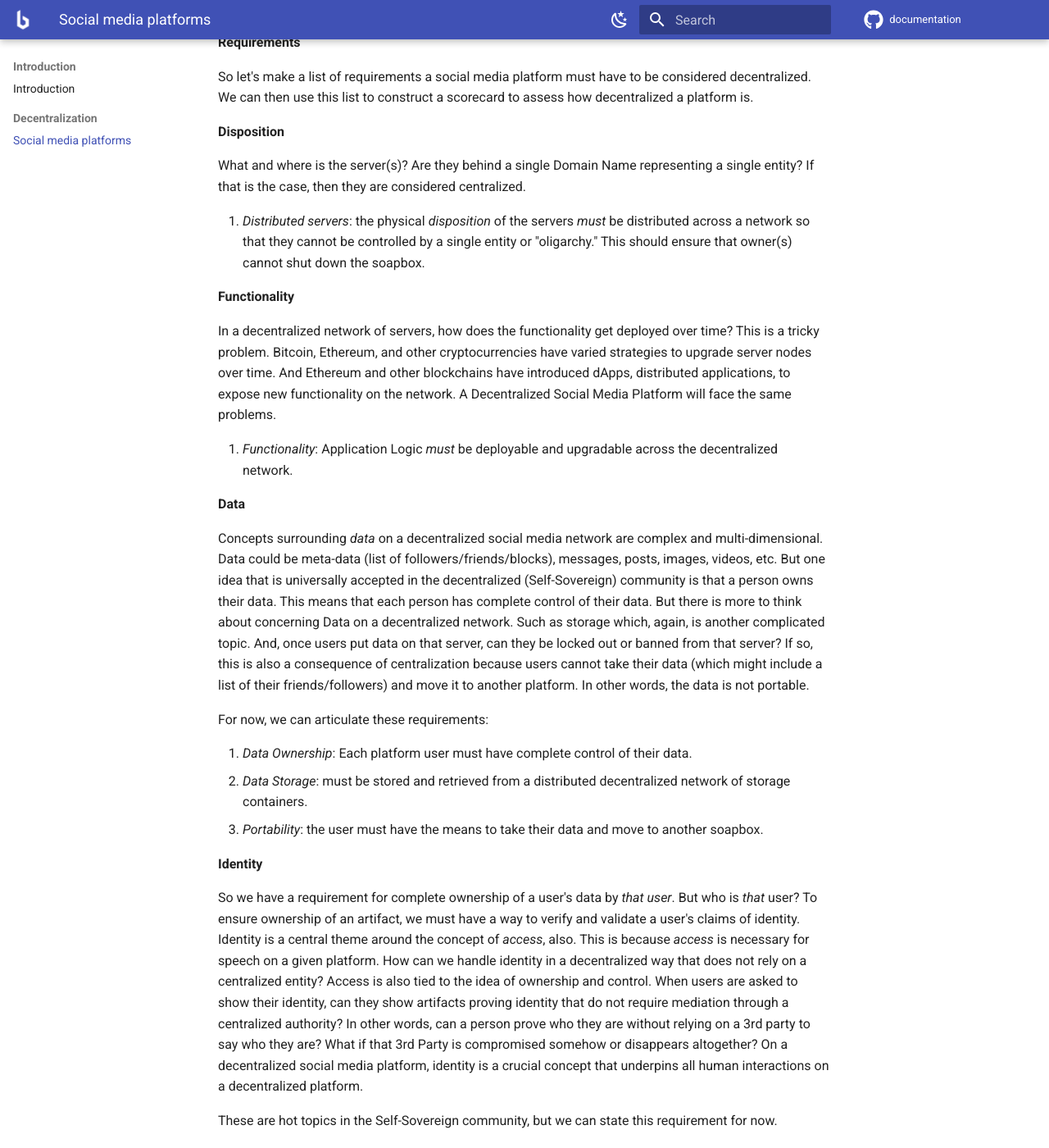
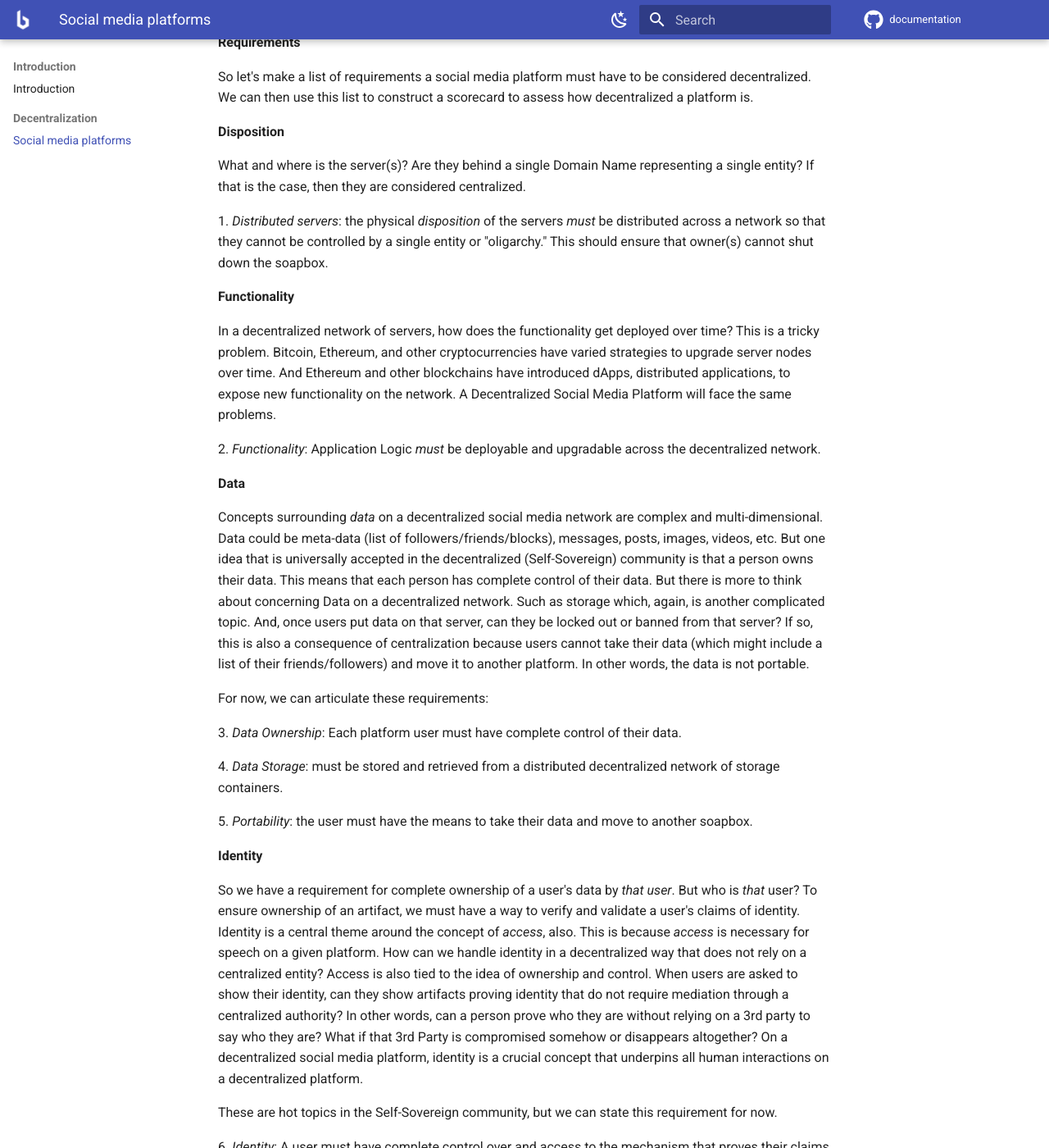
Before and after one commit to block-core/documentation, an MkDocs documentation site: the page built from docs/decentralization/social-media/social-media-platforms.md, in a window 1280 px wide and 1400 px high, scrolled down 1614 px. Shown: the whole window at 82% size. Built offline with MkDocs 1.6.1 and Material for MkDocs 9.7.7, drawn with Linux system fonts in a browser that asks for light colours; comment, search, counter and statistics services are not loaded.

Commit message:
Fix the numbered list formatting

```diff
--- a/docs/decentralization/social-media/social-media-platforms.md
+++ b/docs/decentralization/social-media/social-media-platforms.md
@@ -30,13 +30,13 @@ So let&#39;s make a list of requirements a social media platform must have to be
 
 What and where is the server(s)? Are they behind a single Domain Name representing a single entity? If that is the case, then they are considered centralized.
 
-1. _Distributed servers_: the physical _disposition_ of the servers _must_ be distributed across a network so that they cannot be controlled by a single entity or &quot;oligarchy.&quot; This should ensure that owner(s) cannot shut down the soapbox.
+1\. _Distributed servers_: the physical _disposition_ of the servers _must_ be distributed across a network so that they cannot be controlled by a single entity or &quot;oligarchy.&quot; This should ensure that owner(s) cannot shut down the soapbox.
 
 **Functionality**
 
 In a decentralized network of servers, how does the functionality get deployed over time? This is a tricky problem. Bitcoin, Ethereum, and other cryptocurrencies have varied strategies to upgrade server nodes over time. And Ethereum and other blockchains have introduced dApps, distributed applications, to expose new functionality on the network. A Decentralized Social Media Platform will face the same problems.
 
-2. _Functionality_: Application Logic _must_ be deployable and upgradable across the decentralized network.
+2\. _Functionality_: Application Logic _must_ be deployable and upgradable across the decentralized network.
 
 **Data**
 
@@ -44,9 +44,11 @@ Concepts surrounding _data_ on a decentralized social media network are complex
 
 For now, we can articulate these requirements:
 
-3. _Data Ownership_: Each platform user must have complete control of their data.
-4. _Data Storage_: must be stored and retrieved from a distributed decentralized network of storage containers.
-5. _Portability_: the user must have the means to take their data and move to another soapbox.
+3\. _Data Ownership_: Each platform user must have complete control of their data.
+
+4\. _Data Storage_: must be stored and retrieved from a distributed decentralized network of storage containers.
+
+5\. _Portability_: the user must have the means to take their data and move to another soapbox.
 
 **Identity**
 
@@ -54,10 +56,10 @@ So we have a requirement for complete ownership of a user&#39;s data by _that us
 
 These are hot topics in the Self-Sovereign community, but we can state this requirement for now.
 
-6. _Identity_: A user must have complete control over and access to the mechanism that proves their claims of who they are.
+6\. _Identity_: A user must have complete control over and access to the mechanism that proves their claims of who they are.
 
 **Support and Sustainment**
 
 The revenue model of today&#39;s leading social media platforms, productization of the user, as means for support and sustainment of the platform is not in the best interest of the platform&#39;s users. But it costs money to support any kind of computer network. So what other means of support might be devised in a decentralized way? We don&#39;t need to look far for a solution. This is what crypto-currencies do, provide a means of support for their underlying blockchain network. Details matter here. Types of crypto-currencies are delineated by their consensus algorithms. Two well-known consensus algorithms are Proof of Work and Proof of Stake. We won&#39;t get into the details of that rabbit hole just yet, except to say that the more aligned the consensus algorithm is to the platform&#39;s mission, the greater the chance of success. For now, let&#39;s state the requirement.
 
-7. _Support and Sustainment_: The platform must provide a built-in, decentralized means of sustainment through a crypto-currency mechanism that aligns with and supports the platform&#39;s mission.
+7\. _Support and Sustainment_: The platform must provide a built-in, decentralized means of sustainment through a crypto-currency mechanism that aligns with and supports the platform&#39;s mission.
```
